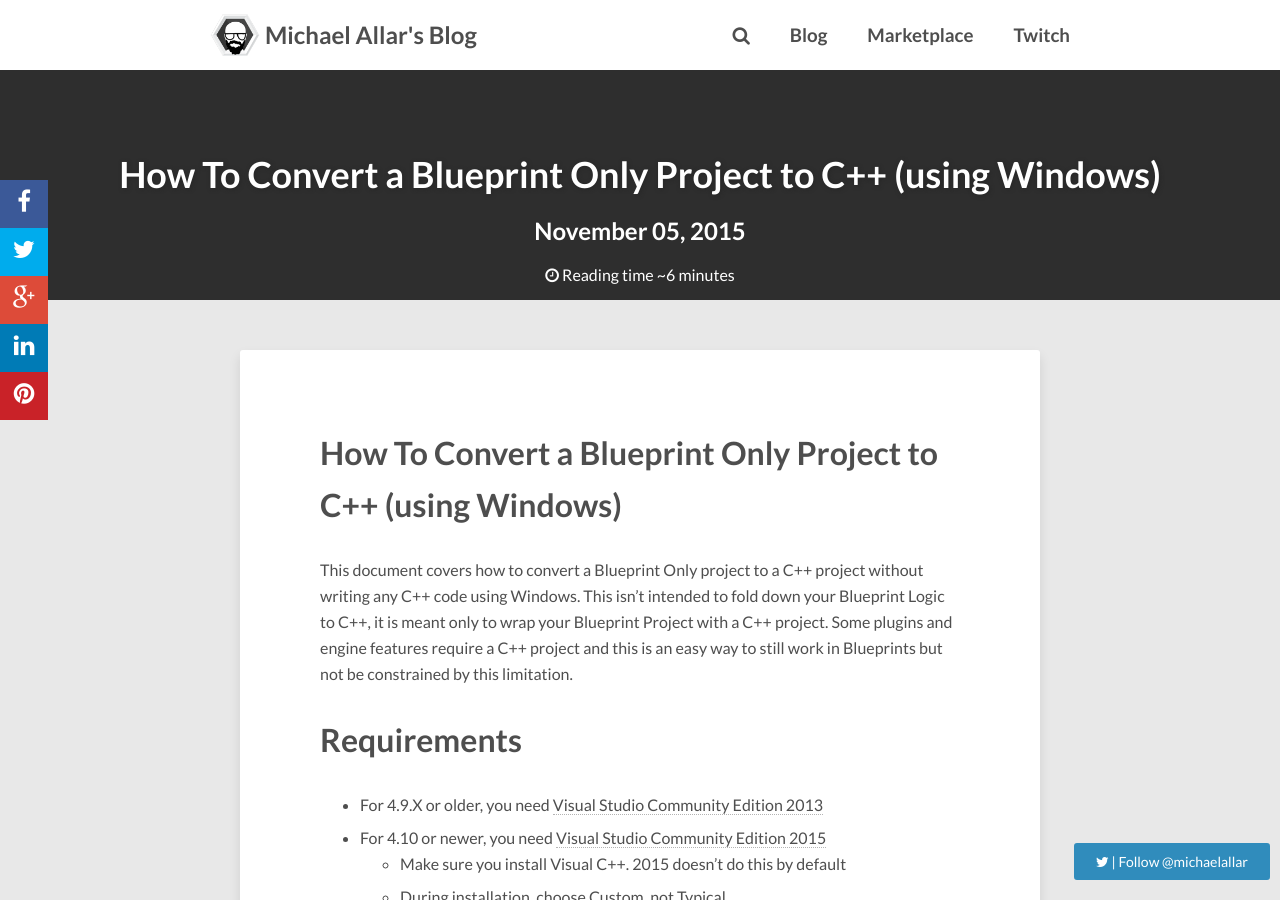
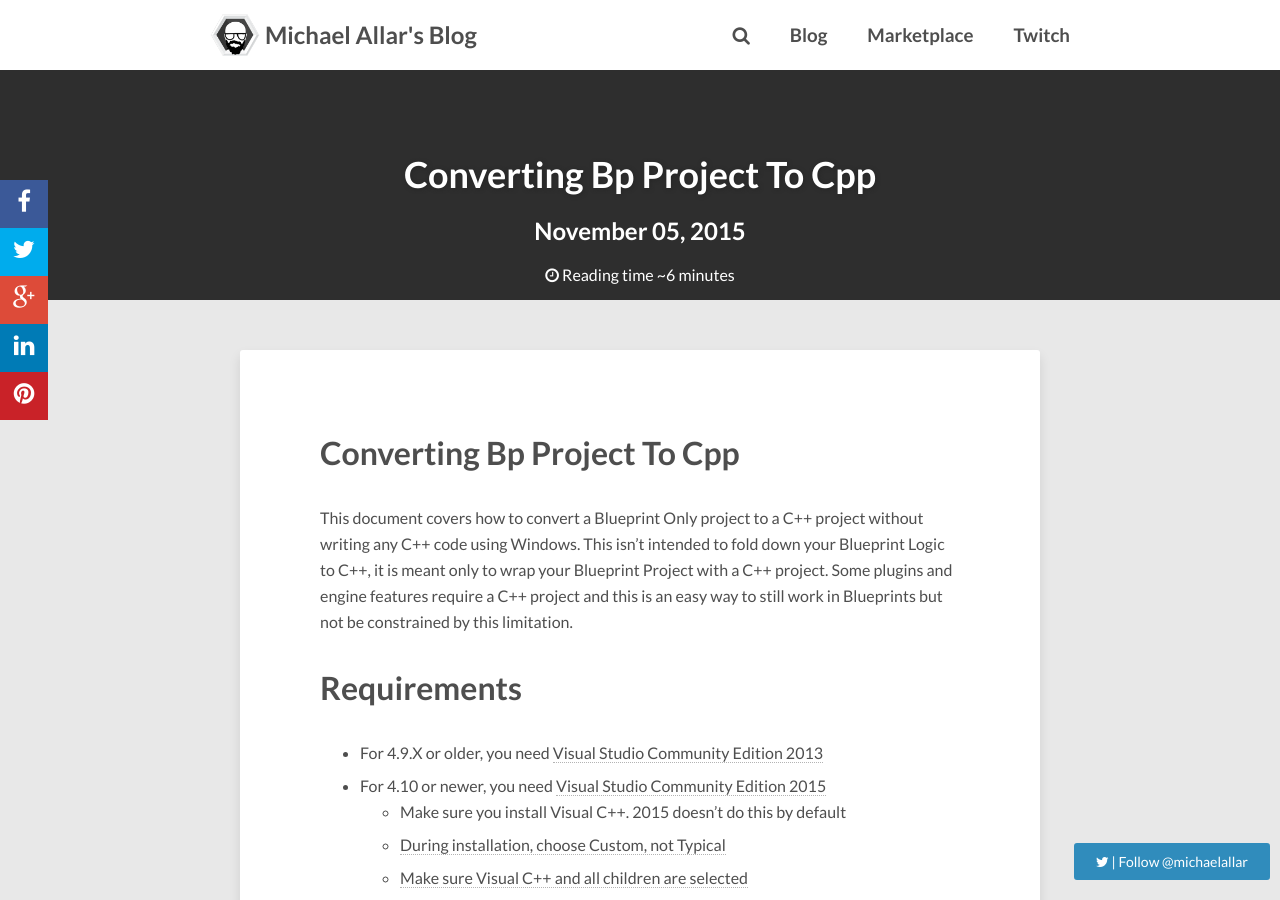
Before and after one commit to Allar/allar.github.io, a Jekyll site: the page built from blog/_posts/2015-11-05-Converting-BP-Project-To-CPP.md, in a window 1280 px wide and 900 px high. Built offline with Jekyll 4.4.1, drawn with Linux system fonts in a browser that asks for light colours; nearby versions of some CDN libraries; comment, search, counter and statistics services are not loaded.

Commit message:
Added Project to C++ title in Converting BP

```diff
--- a/blog/_posts/2015-11-05-Converting-BP-Project-To-CPP.md
+++ b/blog/_posts/2015-11-05-Converting-BP-Project-To-CPP.md
@@ -1,6 +1,5 @@
 ---
 layout: post
-title: "How To Convert a Blueprint Only Project to C++ (using Windows)"
 tags: [Allar, ue4, tutorial]
 thumbnail: "2015-11-05-Converting-BP-Project-To-CPP.gif"
 ---
```
